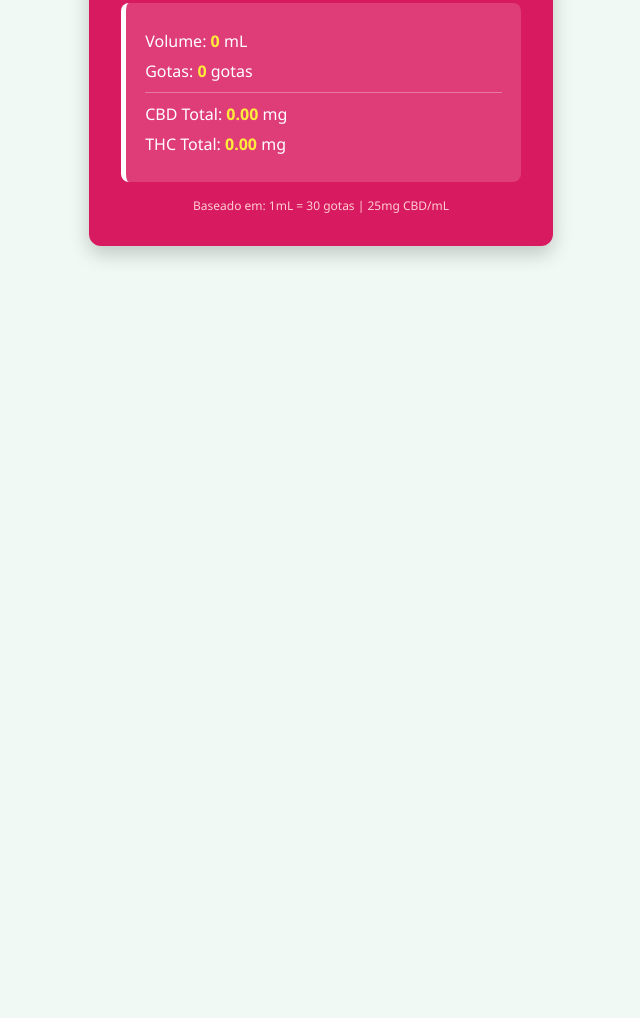
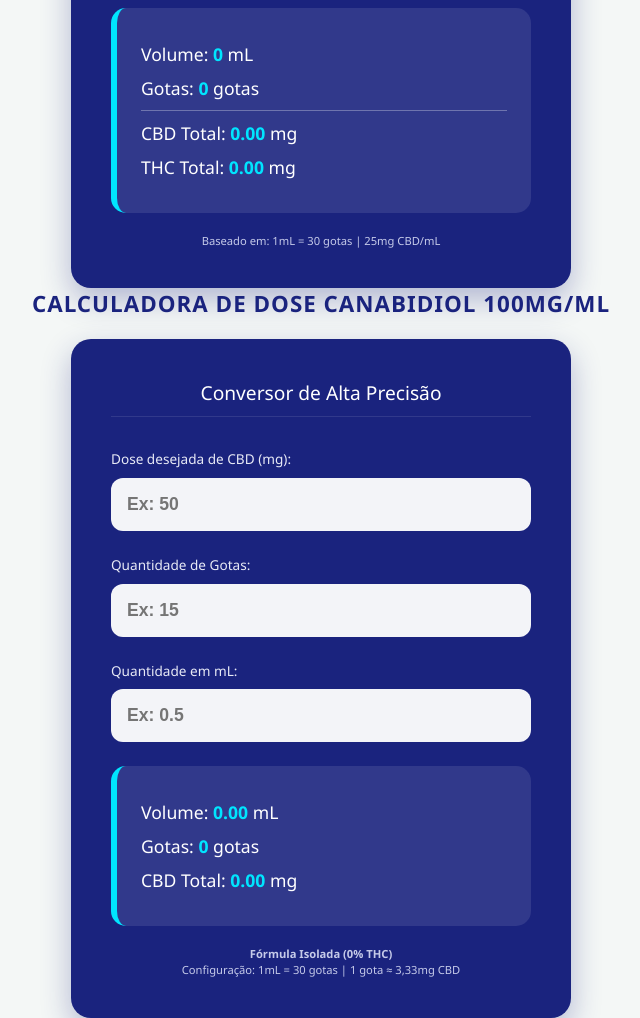
Before and after one commit to iNog5521/Calculadora_CBD_Ach-, a plain HTML site: page index.html in a window 1280 px wide. Shown: the part 470-1488 px from the top of the page, without its empty margins (319-959 px from the left). Before the commit the page ends 800 px from the top, so only its background shows below. Drawn offline with Linux system fonts and the light colour scheme.

Commit message:
Update index.html
Inclui nova calculadora de dose, agora 100mg por ml sem thc

```diff
--- a/index.html
+++ b/index.html
@@ -159,3 +159,184 @@
 </body>
 
 </html>
+
+<!DOCTYPE html>
+<html lang="pt-br">
+<head>
+    <meta charset="UTF-8">
+    <meta name="viewport" content="width=device-width, initial-scale=1.0">
+    <title>Calculadora CBD 100mg/ml</title>
+    <style>
+        body {
+            font-family: 'Segoe UI', Roboto, Helvetica, Arial, sans-serif;
+            display: flex;
+            flex-direction: column;
+            align-items: center;
+            justify-content: center;
+            min-height: 100vh;
+            margin: 0;
+            background-color: #f4f7f6;
+        }
+
+        .product-title {
+            font-weight: 700;
+            color: #1A237E;
+            margin-bottom: 20px;
+            font-size: 1.4rem;
+            text-align: center;
+            padding: 0 15px;
+            text-transform: uppercase;
+            letter-spacing: 1px;
+        }
+
+        .card {
+            background: #1A237E;
+            padding: 2.5rem;
+            border-radius: 20px;
+            box-shadow: 0 12px 30px rgba(26, 35, 126, 0.3);
+            max-width: 420px;
+            width: 90%;
+            color: white;
+        }
+
+        h2 {
+            text-align: center;
+            margin-top: 0;
+            font-size: 1.2rem;
+            margin-bottom: 2rem;
+            font-weight: 300;
+            border-bottom: 1px solid rgba(255,255,255,0.1);
+            padding-bottom: 10px;
+        }
+
+        .input-group { margin-bottom: 1.5rem; }
+
+        label {
+            display: block;
+            margin-bottom: 0.6rem;
+            font-weight: 500;
+            color: #e8eaf6;
+            font-size: 0.85rem;
+        }
+
+        input {
+            width: 100%;
+            padding: 14px;
+            border: 2px solid transparent;
+            border-radius: 12px;
+            box-sizing: border-box;
+            font-size: 1.1rem;
+            background-color: rgba(255, 255, 255, 0.95);
+            color: #1A237E;
+            font-weight: bold;
+            transition: all 0.3s ease;
+        }
+
+        input:focus {
+            outline: none;
+            border-color: #00E5FF;
+            box-shadow: 0 0 10px rgba(0, 229, 255, 0.3);
+        }
+
+        .results {
+            background: rgba(255, 255, 255, 0.1);
+            padding: 1.5rem;
+            border-radius: 15px;
+            border-left: 6px solid #00E5FF;
+            margin-top: 1.5rem;
+        }
+
+        .results p { margin: 10px 0; color: white; font-size: 1.1rem; }
+
+        span { font-weight: 800; color: #00E5FF; }
+
+        .footer-note {
+            font-size: 0.7rem;
+            color: #c5cae9;
+            text-align: center;
+            margin-top: 20px;
+            line-height: 1.4;
+        }
+    </style>
+</head>
+<body>
+
+<div class="product-title">Calculadora de dose Canabidiol 100mg/ml</div>
+
+<div class="card">
+    <h2>Conversor de Alta Precisão</h2>
+
+    <div class="input-group">
+        <label for="mgCBD">Dose desejada de CBD (mg):</label>
+        <input type="number" id="mgCBD" step="0.1" placeholder="Ex: 50" oninput="calcularPorCBD()">
+    </div>
+
+    <div class="input-group">
+        <label for="gotas">Quantidade de Gotas:</label>
+        <input type="number" id="gotas" placeholder="Ex: 15" oninput="calcularPorGotas()">
+    </div>
+
+    <div class="input-group">
+        <label for="ml">Quantidade em mL:</label>
+        <input type="number" id="ml" step="0.01" placeholder="Ex: 0.5" oninput="calcularPorML()">
+    </div>
+
+    <div class="results">
+        <p>Volume: <span id="resML">0.00</span> mL</p>
+        <p>Gotas: <span id="resGotas">0</span> gotas</p>
+        <p>CBD Total: <span id="resCBD">0.00</span> mg</p>
+    </div>
+
+    <div class="footer-note">
+        <b>Fórmula Isolada (0% THC)</b><br>
+        Configuração: 1mL = 30 gotas | 1 gota ≈ 3,33mg CBD
+    </div>
+</div>
+
+<script>
+    const GOTAS_POR_ML = 30;
+    const CBD_POR_ML = 100;
+    const CBD_POR_GOTA = 3.33333333;
+
+    function calcularPorCBD() {
+        let cbd = document.getElementById('mgCBD').value;
+        if (cbd < 0) cbd = 0;
+        let ml = cbd / CBD_POR_ML;
+        let gotas = ml * GOTAS_POR_ML;
+
+        atualizarInterface(gotas, ml, cbd);
+        document.getElementById('gotas').value = cbd ? Math.round(gotas) : "";
+        document.getElementById('ml').value = cbd ? parseFloat(ml.toFixed(2)) : "";
+    }
+
+    function calcularPorGotas() {
+        let gotas = document.getElementById('gotas').value;
+        if (gotas < 0) gotas = 0;
+        let ml = gotas / GOTAS_POR_ML;
+        let cbd = gotas * CBD_POR_GOTA;
+
+        atualizarInterface(gotas, ml, cbd);
+        document.getElementById('ml').value = gotas ? parseFloat(ml.toFixed(2)) : "";
+        document.getElementById('mgCBD').value = gotas ? parseFloat(cbd.toFixed(2)) : "";
+    }
+
+    function calcularPorML() {
+        let ml = document.getElementById('ml').value;
+        if (ml < 0) ml = 0;
+        let gotas = ml * GOTAS_POR_ML;
+        let cbd = ml * CBD_POR_ML;
+
+        atualizarInterface(gotas, ml, cbd);
+        document.getElementById('gotas').value = ml ? Math.round(gotas) : "";
+        document.getElementById('mgCBD').value = ml ? parseFloat(cbd.toFixed(2)) : "";
+    }
+
+    function atualizarInterface(gotas, ml, cbd) {
+        document.getElementById('resML').innerText = ml ? parseFloat(ml).toFixed(2) : "0.00";
+        document.getElementById('resGotas').innerText = gotas ? Math.round(gotas) : "0";
+        document.getElementById('resCBD').innerText = cbd ? parseFloat(cbd).toFixed(2) : "0.00";
+    }
+</script>
+
+</body>
+</html>
```
